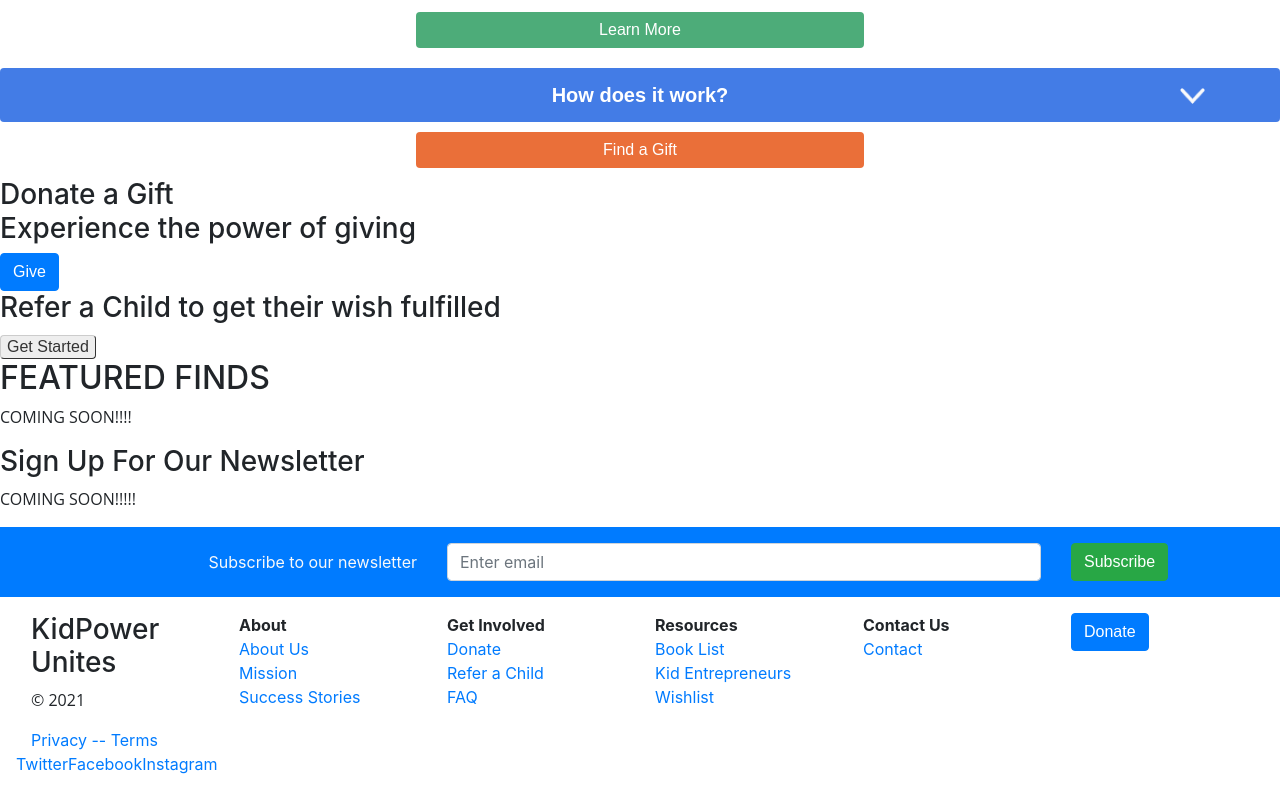
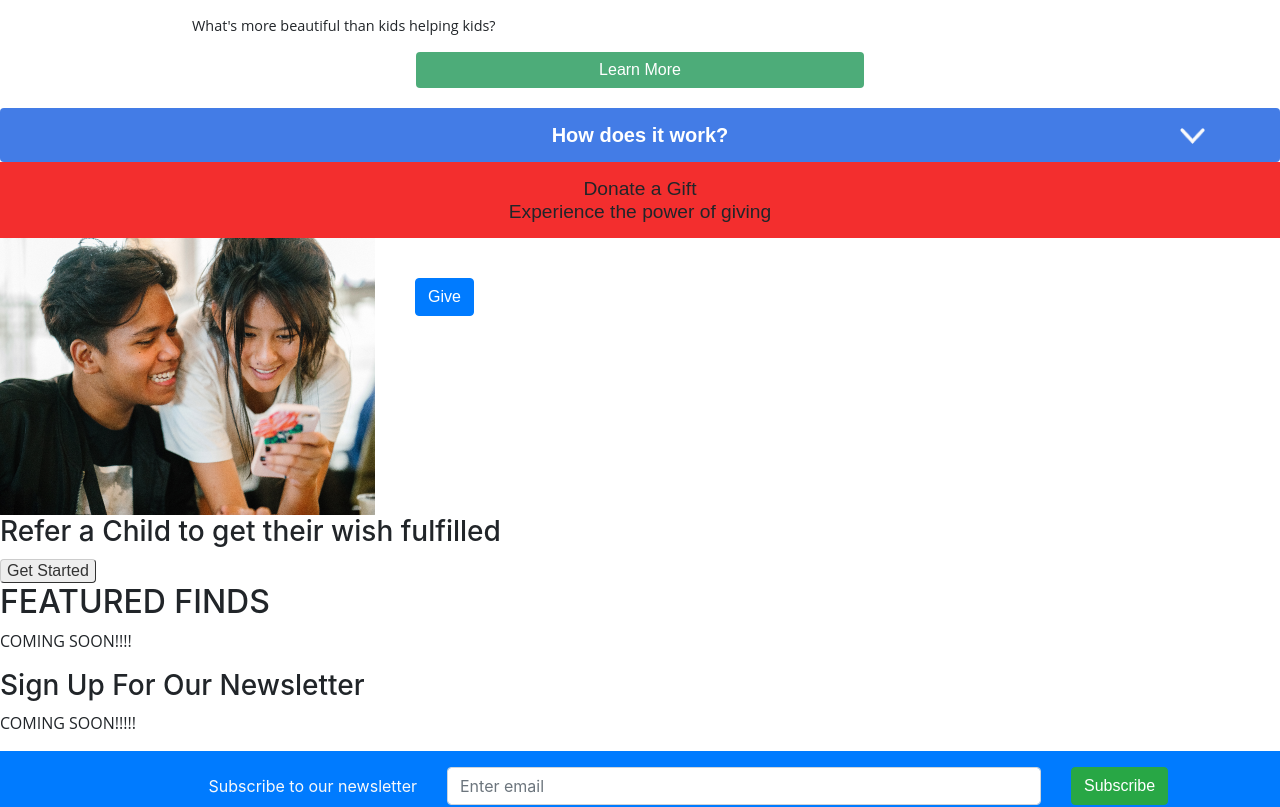
Before and after one commit to MVP-Marketplace/Kids-Power-Unite, a React (Create React App) app in the folder client/: page / in a window 1280 px wide. Shown: the part 880-1687 px from the top of the page. Built offline with nearby package versions, Linux system fonts and the light colour scheme; no server answers.

Commit message:
donate gift done

```diff
--- a/client/src/Home.css
+++ b/client/src/Home.css
@@ -123,6 +123,10 @@ Button {
     border: none;
 }
 
+.collapse {
+    margin-bottom: 40px;
+}
+
 .card-header {
     background-color: #437CE6;
     color: white;
@@ -164,3 +168,19 @@ Button {
     right: 75px;
     width: 25px;
 }
+
+/* DONATE A GIFT SECTION - quick link to wishlists page */
+.home-donate h3 {
+    background: #F32E2E;
+    font-family: Paytone One, sans-serif;
+    font-size: 1.2rem;
+    text-align: center;
+    padding: 15px 0;
+    margin: 0;
+}
+
+.give-btn {
+    position: relative;
+    left: 40px;
+    bottom: 80px;
+}
--- a/client/src/components/Home.jsx
+++ b/client/src/components/Home.jsx
@@ -6,6 +6,7 @@ import app from "../firebase";
 import "../Home.css"
 import logo from '../Images/kpu-logo.png'
 import Vector from '../Images/Vector.png'
+import Donate from '../Images/donatehero.png'
 
 const Home = () => {
 
@@ -56,11 +57,11 @@ const Home = () => {
                     <p>Thanks to you, your peer will have the gift they need.</p>
                   </section>
                 </div>
+                <Button className='orange-button'>Find a Gift</Button>
               </Card.Body>
             </Accordion.Collapse>
           </Card>
         </Accordion>
-        <Button className='orange-button'>Find a Gift</Button>
       </section>
       {/* <section className="home-success">
         <h1>Featured Success Story</h1>
@@ -74,7 +75,8 @@ const Home = () => {
       </section> */}
       <section className="home-donate">
         <h3>Donate a Gift<br/>Experience the power of giving</h3>
-        <Button>Give</Button>
+        <img className='donate-img' src={Donate} alt='two people laughing at a phone screen' />
+        <Link to="/donate"><Button className='give-btn'>Give</Button></Link>
       </section>
       <section className='home-refer'>
         <h3>Refer a Child to get their wish fulfilled</h3>
```
Also changed, not shown: client/src/Images/donatehero.png (added).
